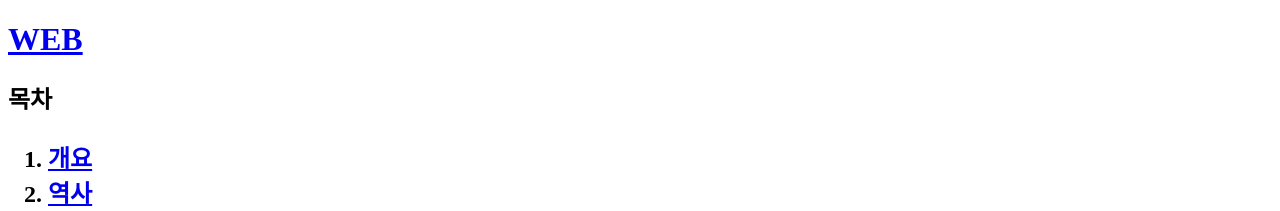
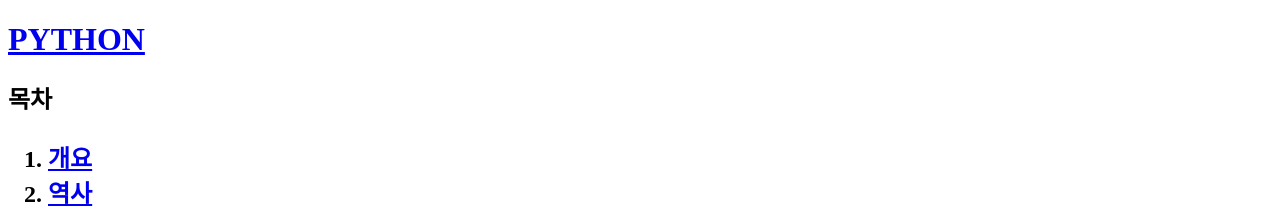
Before and after one commit to tiraminsu/WEB1, a plain HTML site: page index.html in a window 1280 px wide. Shown: the top 211 px of the page. Drawn offline with Linux system fonts and the light colour scheme.

Commit message:
twice version

```diff
--- a/index.html
+++ b/index.html
@@ -5,7 +5,7 @@
   <meta charset="utf-8">
 </head>
 <body>
-  <h1><a href="index.html">WEB</a></h1>
+  <h1><a href="index.html">PYTHON</a></h1>
   <h2>목차<h2>
   <ol>
    <li><a href="1.html">개요</a></li>
```
Also changed, not shown: 1.html (+2 -1 lines), 2.html (+1 -1 lines).
